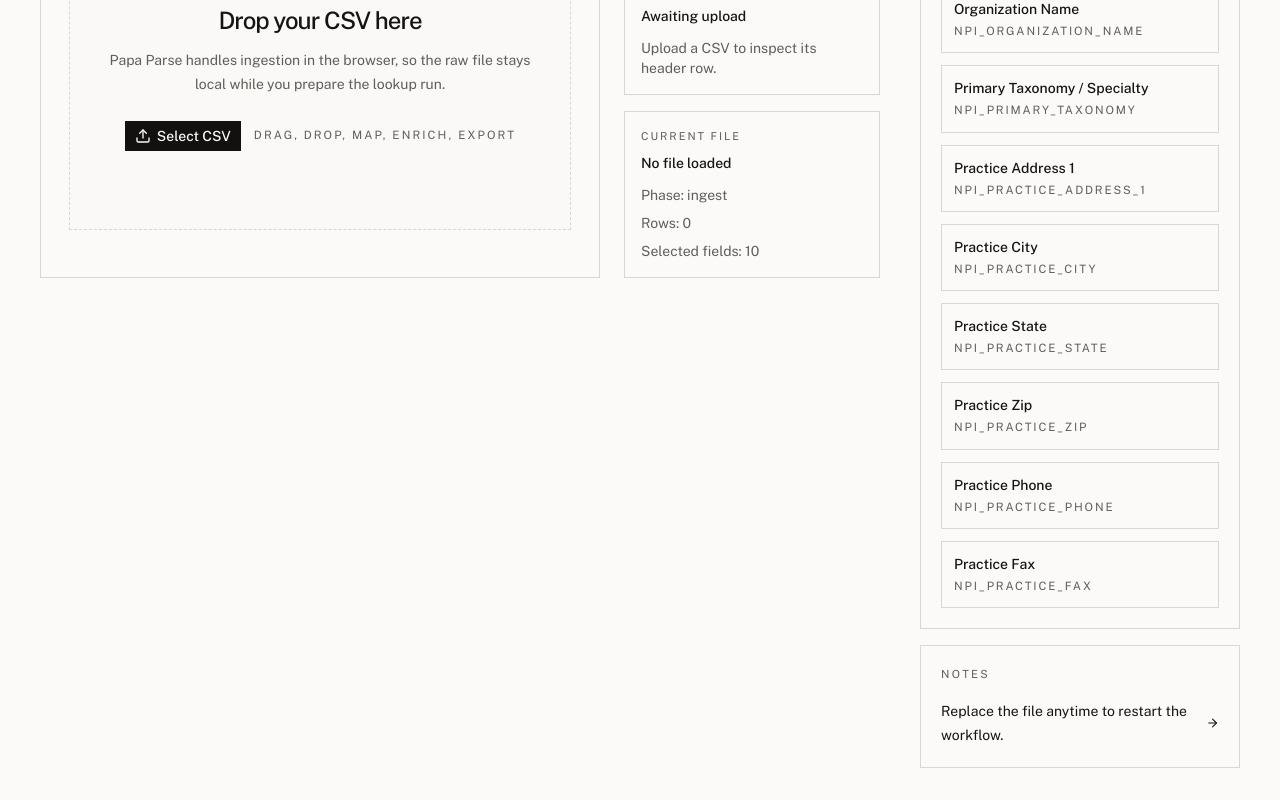
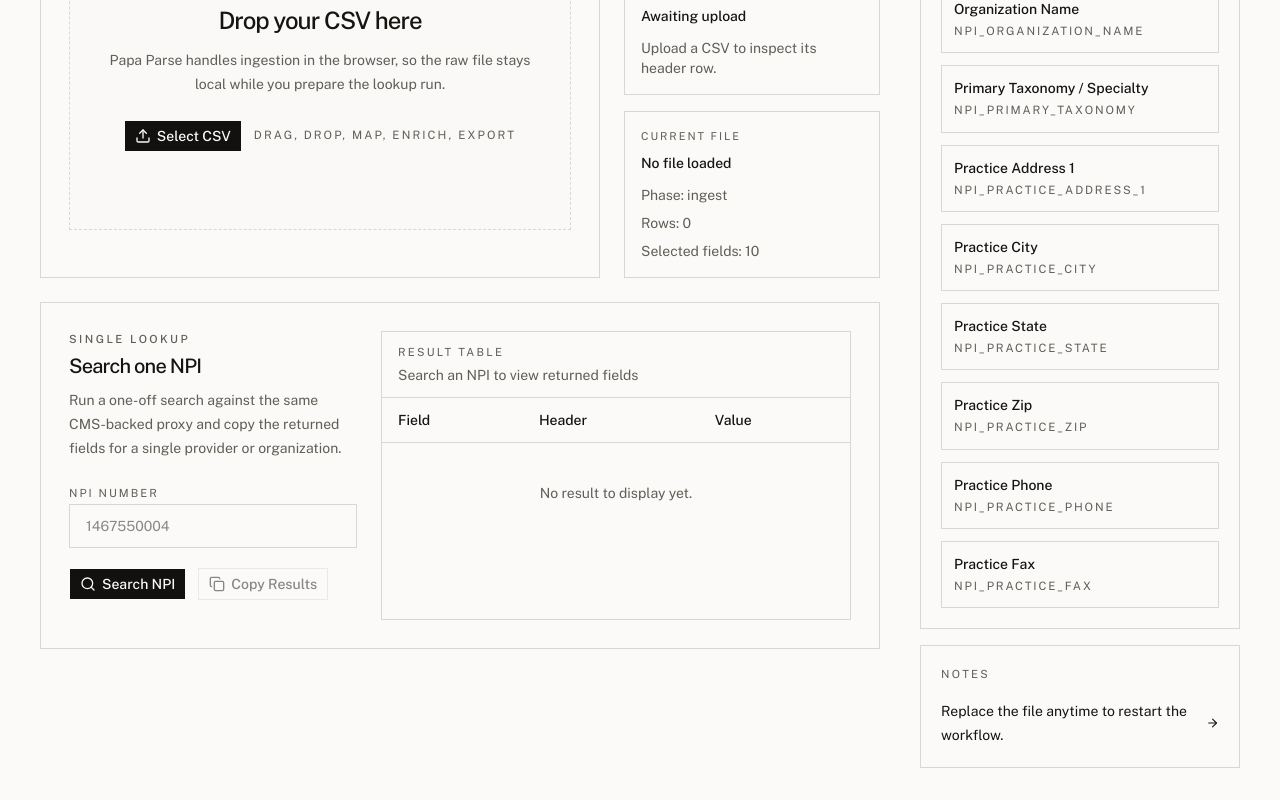
Before and after one commit to moidrk/cleanly, a Next.js app: page / in a window 1280 px wide. Shown: the part 568-1368 px from the top of the page. Built offline with nearby package versions, Linux system fonts and the light colour scheme.

Commit message:
redeploy

```diff
--- a/app/page.tsx
+++ b/app/page.tsx
@@ -8,6 +8,7 @@ import {
   AlertCircle,
   ArrowRight,
   CheckCircle2,
+  Copy,
   Download,
   FileSpreadsheet,
   LoaderCircle,
@@ -107,6 +108,12 @@ export default function Page() {
   const [errorMessage, setErrorMessage] = useState("")
   const [isDragging, setIsDragging] = useState(false)
   const [isProcessing, setIsProcessing] = useState(false)
+  const [singleNpi, setSingleNpi] = useState("")
+  const [singleLookupResult, setSingleLookupResult] =
+    useState<NpiLookupResponse | null>(null)
+  const [singleLookupError, setSingleLookupError] = useState("")
+  const [isSingleLookupLoading, setIsSingleLookupLoading] = useState(false)
+  const [copyStatus, setCopyStatus] = useState("")
 
   const fileInputRef = useRef<HTMLInputElement>(null)
   const logViewportRef = useRef<HTMLDivElement>(null)
@@ -366,6 +373,71 @@ export default function Page() {
     anchor.click()
     URL.revokeObjectURL(downloadUrl)
   }, [exportHeaders, exportRows, fileName])
+
+  const runSingleLookup = useCallback(async () => {
+    const normalizedNpi = normalizeNpi(singleNpi)
+
+    if (!normalizedNpi) {
+      setSingleLookupResult(null)
+      setSingleLookupError("Enter a valid 10-digit NPI number.")
+      return
+    }
+
+    setIsSingleLookupLoading(true)
+    setSingleLookupError("")
+    setCopyStatus("")
+
+    try {
+      const response = await fetch(
+        `/api/npi?number=${encodeURIComponent(normalizedNpi)}`,
+        {
+          cache: "no-store",
+        }
+      )
+
+      const payload = (await response.json()) as NpiLookupResponse
+
+      if (!response.ok) {
+        setSingleLookupResult(null)
+        setSingleLookupError(payload.error ?? "Lookup failed.")
+        return
+      }
+
+      if (!payload.found) {
+        setSingleLookupResult(payload)
+        setSingleLookupError(payload.error ?? "NPI not found.")
+        return
+      }
+
+      setSingleLookupResult(payload)
+    } catch {
+      setSingleLookupResult(null)
+      setSingleLookupError("The lookup request failed. Please try again.")
+    } finally {
+      setIsSingleLookupLoading(false)
+    }
+  }, [singleNpi])
+
+  const copySingleLookupResults = useCallback(async () => {
+    if (!singleLookupResult) {
+      return
+    }
+
+    const copyText = Object.entries(NPI_FIELD_DEFINITIONS)
+      .map(([fieldKey, definition]) => {
+        const value =
+          singleLookupResult.fields[fieldKey as EnrichFieldKey] || ""
+        return `${definition.header}: ${value}`
+      })
+      .join("\n")
+
+    try {
+      await navigator.clipboard.writeText(copyText)
+      setCopyStatus("Copied")
+    } catch {
+      setCopyStatus("Copy failed")
+    }
+  }, [singleLookupResult])
 
   const progressValue = getProgressValue(stats)
 
@@ -722,6 +794,140 @@ export default function Page() {
               />
             </aside>
           </div>
+
+          <section className="border border-border bg-background p-5 sm:p-7">
+            <div className="grid gap-6 lg:grid-cols-[18rem_minmax(0,1fr)]">
+              <div className="space-y-5">
+                <div>
+                  <p className="text-[0.7rem] font-medium tracking-[0.22em] text-muted-foreground uppercase">
+                    Single lookup
+                  </p>
+                  <h2 className="mt-1 text-xl font-medium tracking-[-0.04em]">
+                    Search one NPI
+                  </h2>
+                  <p className="mt-2 text-sm leading-6 text-muted-foreground">
+                    Run a one-off search against the same CMS-backed proxy and
+                    copy the returned fields for a single provider or organization.
+                  </p>
+                </div>
+
+                <div className="space-y-3">
+                  <label
+                    htmlFor="single-npi"
+                    className="text-[0.7rem] tracking-[0.18em] text-muted-foreground uppercase"
+                  >
+                    NPI number
+                  </label>
+                  <input
+                    id="single-npi"
+                    value={singleNpi}
+                    onChange={(event) => {
+                      setSingleNpi(event.target.value)
+                      setSingleLookupError("")
+                      setCopyStatus("")
+                    }}
+                    onKeyDown={(event) => {
+                      if (event.key === "Enter") {
+                        void runSingleLookup()
+                      }
+                    }}
+                    placeholder="1467550004"
+                    className="h-11 w-full border border-border bg-background px-4 text-sm outline-none transition-colors focus:border-foreground"
+                  />
+                </div>
+
+                <div className="flex flex-wrap gap-3">
+                  <Button onClick={() => void runSingleLookup()}>
+                    <Search />
+                    Search NPI
+                  </Button>
+                  <Button
+                    variant="outline"
+                    onClick={() => void copySingleLookupResults()}
+                    disabled={!singleLookupResult?.found}
+                  >
+                    <Copy />
+                    Copy Results
+                  </Button>
+                </div>
+
+                <div className="space-y-2 text-sm">
+                  {isSingleLookupLoading ? (
+                    <p className="flex items-center gap-2 text-muted-foreground">
+                      <LoaderCircle className="size-4 animate-spin" />
+                      Fetching record...
+                    </p>
+                  ) : null}
+                  {singleLookupError ? (
+                    <p className="text-destructive">{singleLookupError}</p>
+                  ) : null}
+                  {copyStatus ? (
+                    <p className="text-muted-foreground">{copyStatus}</p>
+                  ) : null}
+                </div>
+              </div>
+
+              <div className="min-w-0 border border-border">
+                <div className="flex items-center justify-between border-b border-border px-4 py-3">
+                  <div>
+                    <p className="text-[0.7rem] tracking-[0.2em] text-muted-foreground uppercase">
+                      Result table
+                    </p>
+                    <p className="mt-1 text-sm text-muted-foreground">
+                      {singleLookupResult?.number
+                        ? `NPI ${singleLookupResult.number}`
+                        : "Search an NPI to view returned fields"}
+                    </p>
+                  </div>
+                  {singleLookupResult?.found ? (
+                    <span className="text-[0.7rem] tracking-[0.18em] text-muted-foreground uppercase">
+                      Found
+                    </span>
+                  ) : null}
+                </div>
+
+                <div className="overflow-x-auto">
+                  <table className="min-w-full border-collapse text-sm">
+                    <thead>
+                      <tr className="border-b border-border text-left">
+                        <th className="px-4 py-3 font-medium">Field</th>
+                        <th className="px-4 py-3 font-medium">Header</th>
+                        <th className="px-4 py-3 font-medium">Value</th>
+                      </tr>
+                    </thead>
+                    <tbody>
+                      {(singleLookupResult?.found
+                        ? Object.entries(NPI_FIELD_DEFINITIONS)
+                        : []
+                      ).map(([fieldKey, definition]) => (
+                        <tr key={fieldKey} className="border-b border-border/80 align-top">
+                          <td className="px-4 py-3">{definition.label}</td>
+                          <td className="px-4 py-3 text-xs tracking-[0.12em] text-muted-foreground uppercase">
+                            {definition.header}
+                          </td>
+                          <td className="px-4 py-3">
+                            {singleLookupResult?.fields[fieldKey as EnrichFieldKey] || (
+                              <span className="text-muted-foreground">Empty</span>
+                            )}
+                          </td>
+                        </tr>
+                      ))}
+                      {!singleLookupResult?.found ? (
+                        <tr>
+                          <td
+                            colSpan={3}
+                            className="px-4 py-10 text-center text-muted-foreground"
+                          >
+                            No result to display yet.
+                          </td>
+                        </tr>
+                      ) : null}
+                    </tbody>
+                  </table>
+                </div>
+              </div>
+            </div>
+          </section>
         </section>
 
         <aside className="grid content-start gap-4">
```
